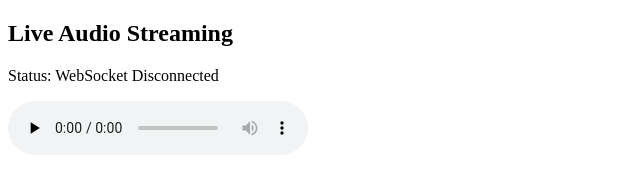
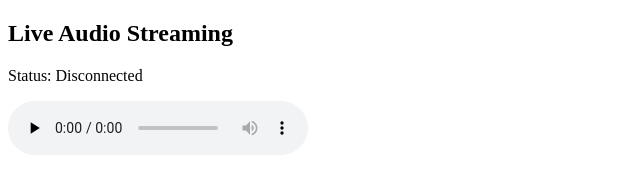
Before and after one commit to mukeahprabhu/multi-tws-audio-stream, a website: page index.html in a window 1280 px wide. Shown: the full height of the page, 0-640 px from the left. Drawn offline with Linux system fonts and the light colour scheme.

Commit message:
Update index.html

```diff
--- a/index.html
+++ b/index.html
@@ -1,7 +1,7 @@
 <!DOCTYPE html>
 <html lang="en">
 <head>
-  <meta charset="UTF-8">
+  <meta charset="UTF-8" />
   <title>Live Audio Streaming</title>
 </head>
 <body>
@@ -31,12 +31,14 @@
     });
 
     function connectWebSocket() {
-      const ws = new WebSocket(`wss://${window.location.host}`);
+      const wsProtocol = location.protocol === "https:" ? "wss" : "ws";
+      const wsHost = location.host || "localhost:10000"; // fallback for local testing
+      const ws = new WebSocket(`${wsProtocol}://${wsHost}`);
       ws.binaryType = "arraybuffer";
 
       ws.onopen = () => {
-        document.getElementById("status").innerText = "Connected to WebSocket server";
-        console.log("WebSocket connection opened.");
+        document.getElementById("status").innerText = "Connected";
+        console.log("WebSocket connected");
       };
 
       ws.onmessage = (event) => {
@@ -47,13 +49,14 @@
         }
       };
 
-      ws.onerror = (err) => {
-        console.error("WebSocket error:", err);
+      ws.onerror = (error) => {
+        console.error("WebSocket error:", error);
+        document.getElementById("status").innerText = "Error";
       };
 
       ws.onclose = () => {
-        document.getElementById("status").innerText = "WebSocket Disconnected";
         console.log("WebSocket closed");
+        document.getElementById("status").innerText = "Disconnected";
       };
     }
   </script>
```
